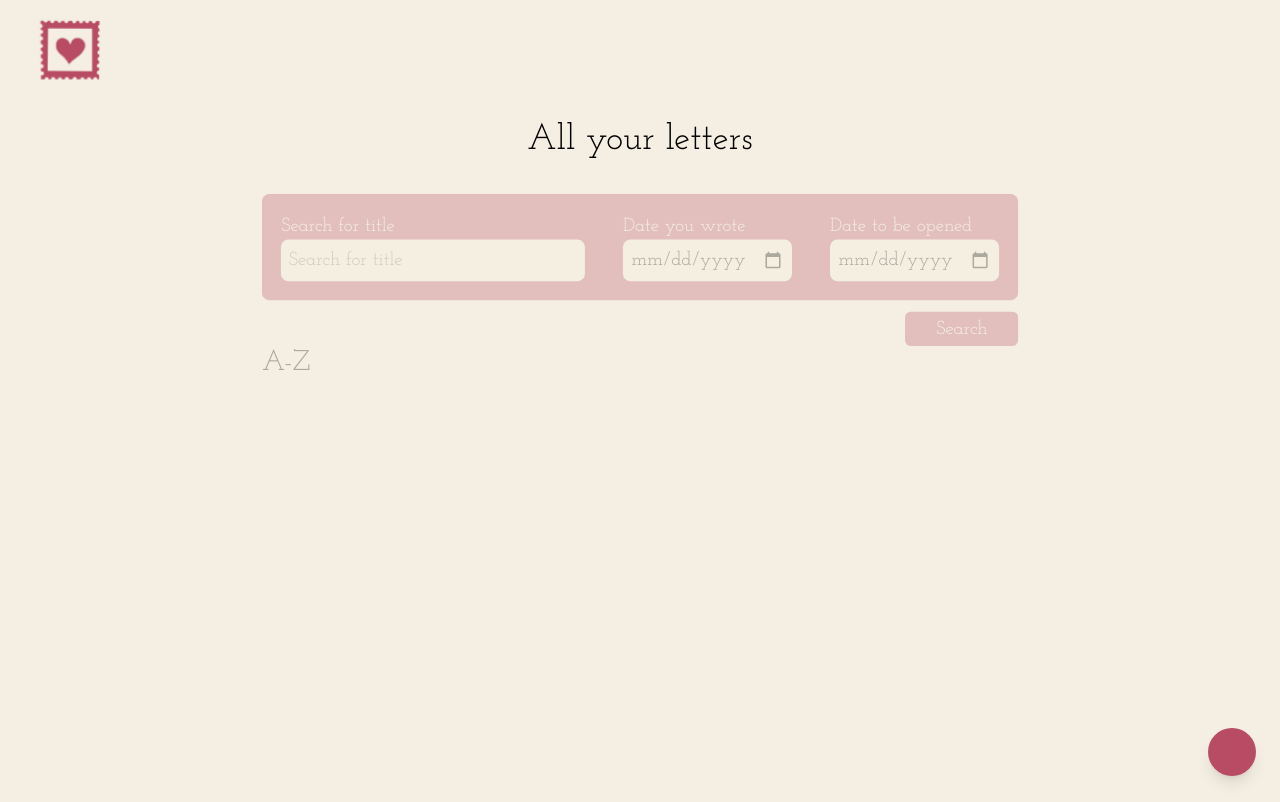
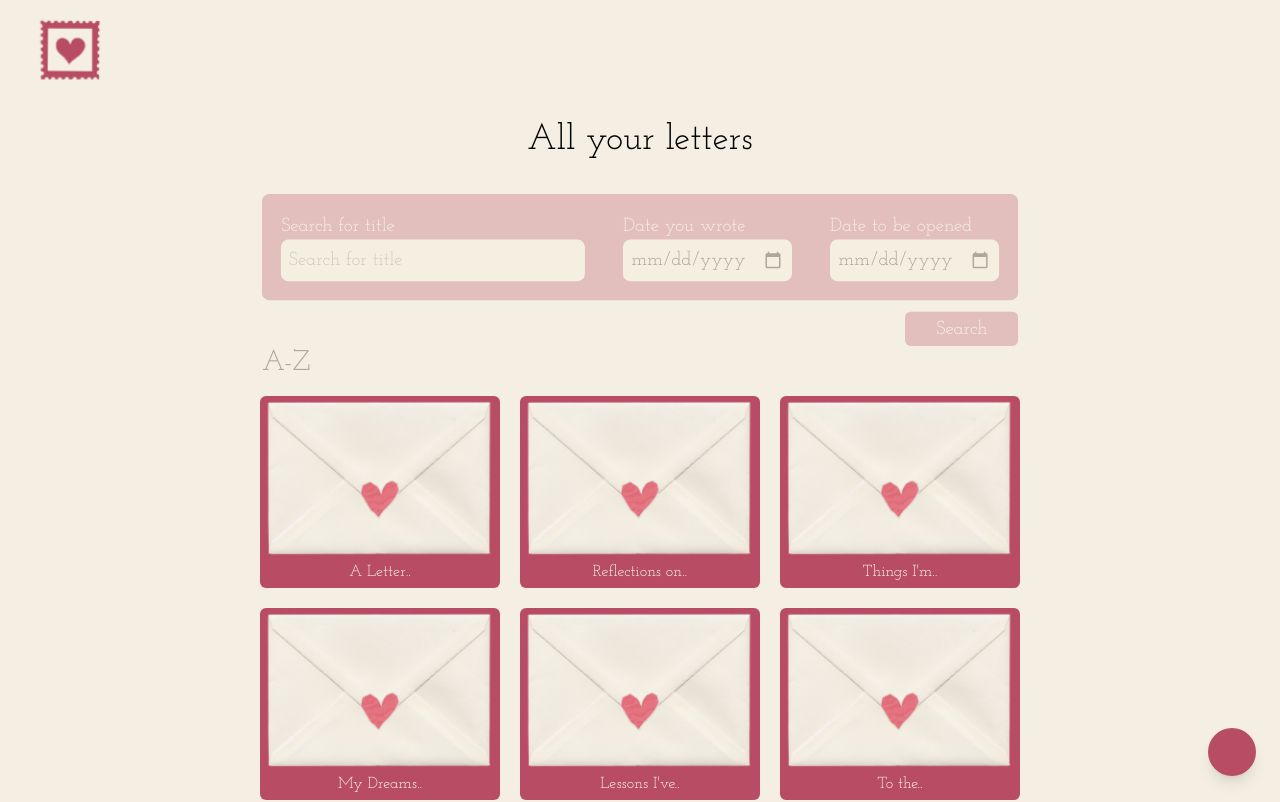
Before and after one commit to maryannintech/sincerely-me, a React (Vite) app: page /app/all-letters in a window 1280 px wide. Shown: the top 802 px of the page. Built offline with nearby package versions, Linux system fonts and the light colour scheme; some icons are missing.

Commit message:
feat: add LetterCard component to display letters in AllLetters

```diff
--- a/src/pages/AllLetters.jsx
+++ b/src/pages/AllLetters.jsx
@@ -1,4 +1,5 @@
 import { useState } from "react";
+import { LetterCard } from "../components/LetterCard";
 
 export function AllLetters() {
   document.title = "All Letters - Sincerely, Me";
@@ -110,11 +111,23 @@ export function AllLetters() {
             </button>
           </div>
           <div>
-            <p className="hidden text-lg sm:text-3xl sm:block text-center sm:text-left">A-Z</p>
+            <p className="hidden text-lg sm:text-3xl sm:block text-center sm:text-left">
+              A-Z
+            </p>
           </div>
         </div>
-         <div>
-          <p className="pl-3 sm:hidden text-lg sm:text-2xl flex">A-Z</p>
+
+        <p className="pl-3 sm:hidden text-lg sm:text-2xl flex">A-Z</p>
+        <div className="mt-3 sm:mt-5 flex flex-wrap justify-center items-center sm:w-200 mx-auto gap-5 mb-20">
+          {letters.map((letter, index) => {
+            return (
+              <LetterCard
+                key={index}
+                label={letter}
+                className="mb-4"
+              />
+            );
+          })}
         </div>
       </div>
 
```
